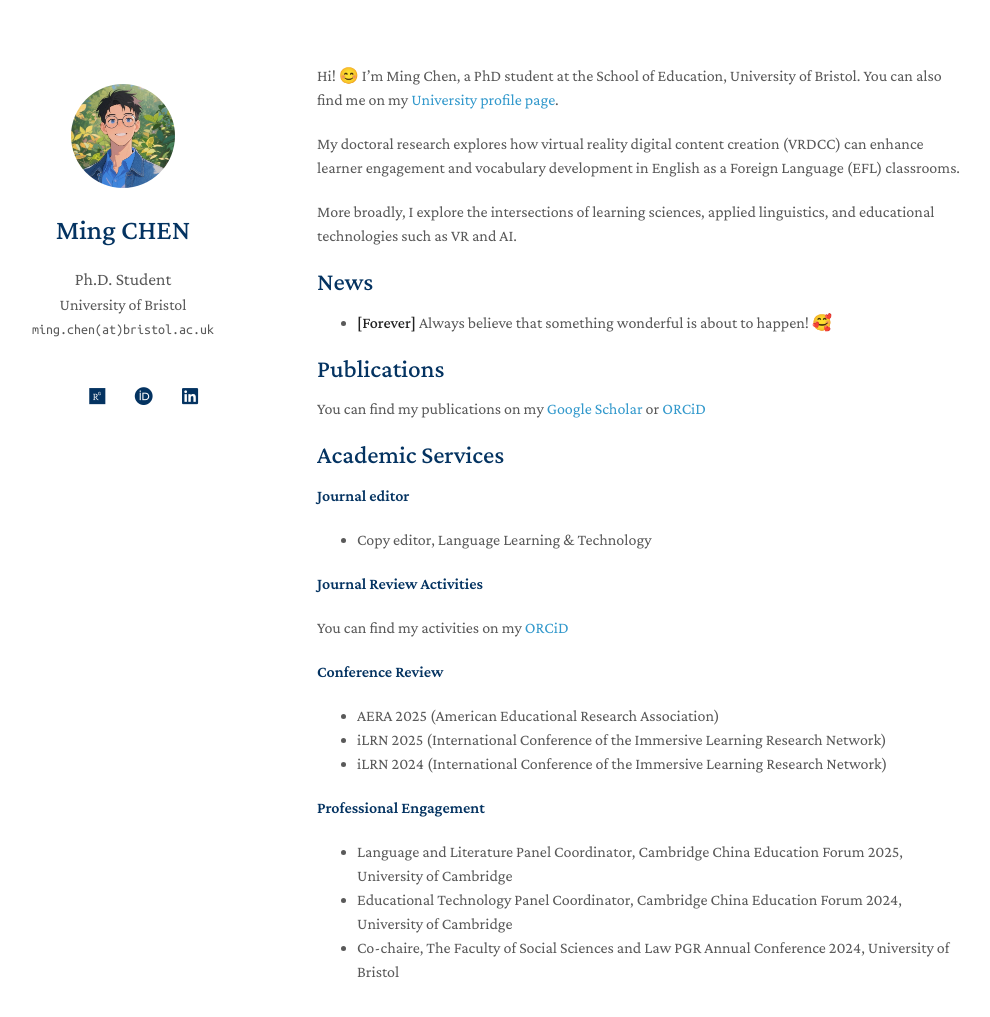
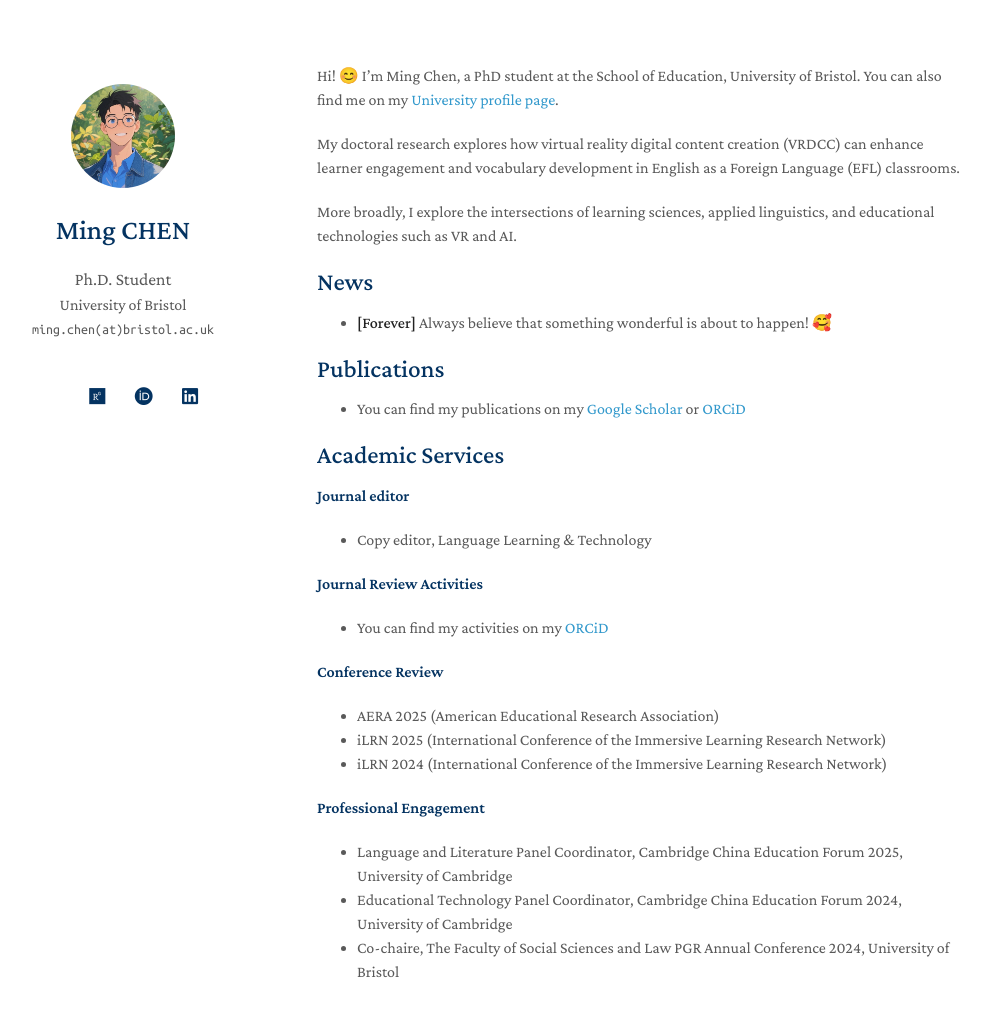
Before and after one commit to EricMingChen/EricMingChen.github.io, a Jekyll site: the page built from index.md, in a window 1280 px wide and 1078 px high. Shown: the top 1017 px of the window, without its empty margins (153-1143 px from the left). Built offline with Jekyll 4.4.1, drawn with Linux system fonts in a browser that asks for light colours; a style sheet for code colours, icons or effects is not loaded.

```diff
--- a/index.md
+++ b/index.md
@@ -17,7 +17,7 @@ More broadly, I explore the intersections of learning sciences, applied linguist
 
 ## Publications
 
-You can find my publications on my [Google Scholar](https://scholar.google.com/citations?user=bhmuN8YAAAAJ&hl=en) or [ORCiD](https://orcid.org/0000-0003-4099-1606)
+- You can find my publications on my [Google Scholar](https://scholar.google.com/citations?user=bhmuN8YAAAAJ&hl=en) or [ORCiD](https://orcid.org/0000-0003-4099-1606)
 
 ## Academic Services
 
@@ -25,7 +25,7 @@ You can find my publications on my [Google Scholar](https://scholar.google.com/c
 - Copy editor, Language Learning & Technology
 
 #### Journal Review Activities
-You can find my activities on my [ORCiD](https://orcid.org/0000-0003-4099-1606)
+- You can find my activities on my [ORCiD](https://orcid.org/0000-0003-4099-1606)
 
 #### Conference Review
 - AERA 2025 (American Educational Research Association)
```
